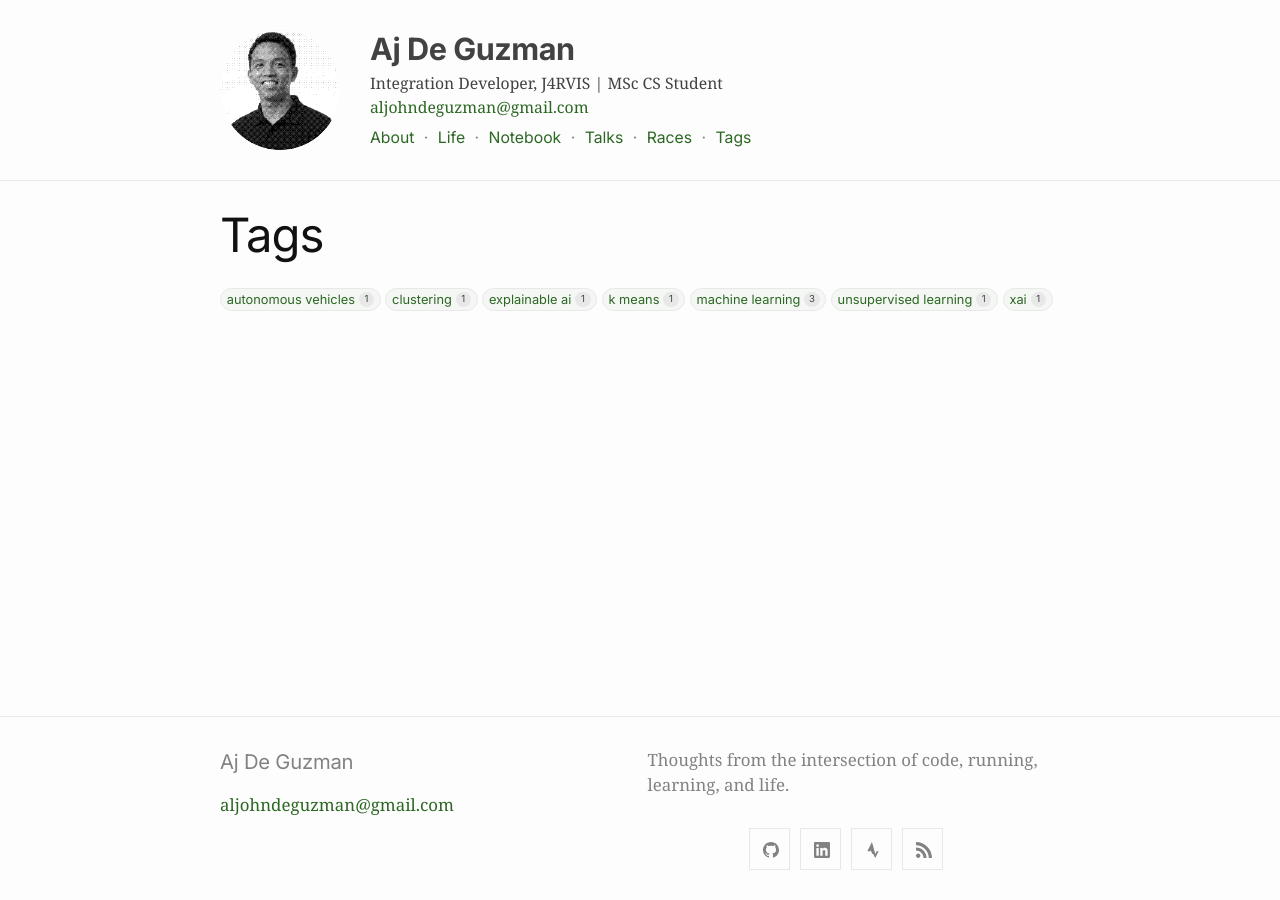
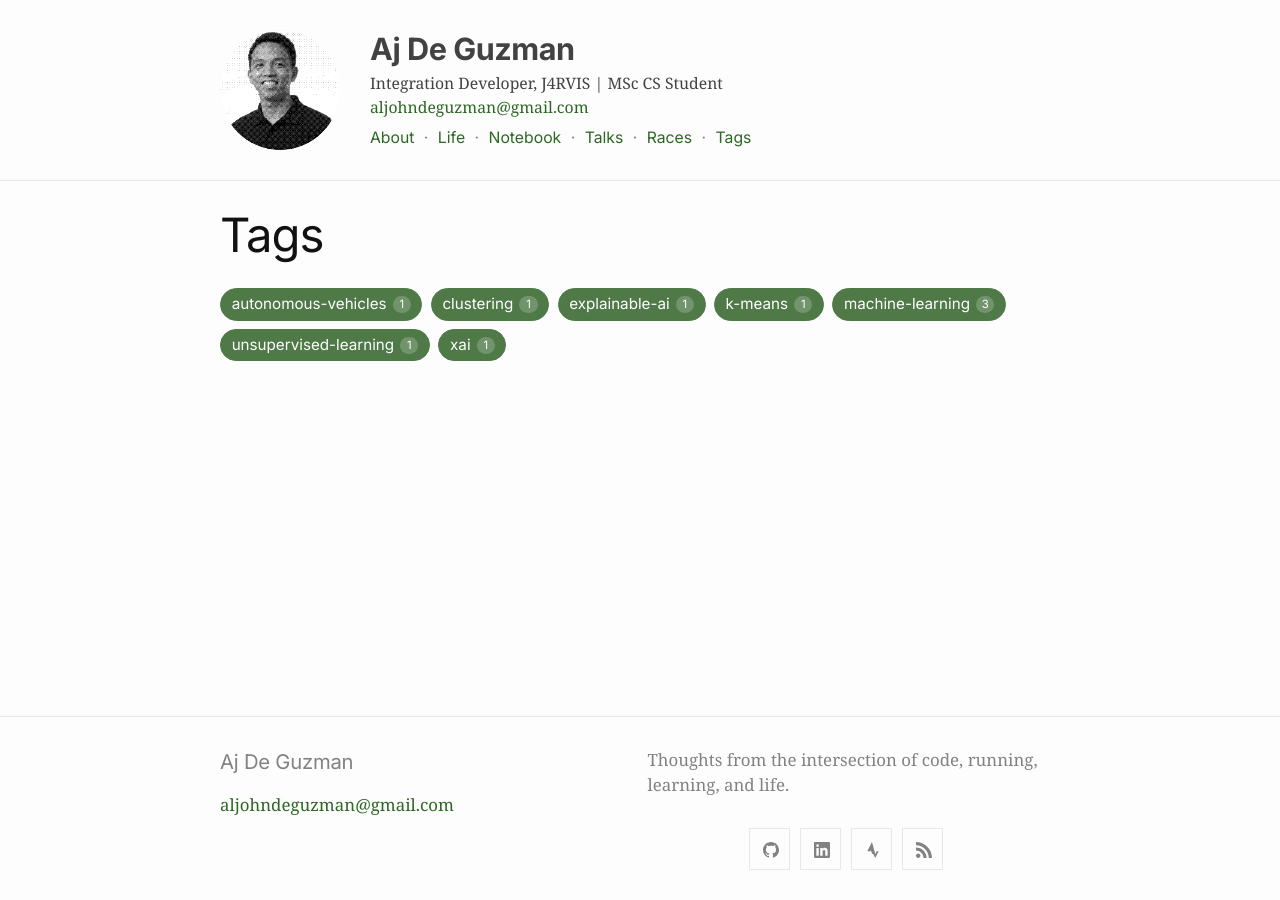
Before and after one commit to ajdeguzman/ajdeguzman.github.io, a Jekyll site: the page built from tags.md, in a window 1280 px wide. Built offline with Jekyll 4.4.1, drawn with Linux system fonts in a browser that asks for light colours.

```diff
--- a/_layouts/post.html
+++ b/_layouts/post.html
@@ -27,7 +27,7 @@ layout: default
       <nav class="post-tags" aria-label="Tags">
         <span class="post-tags-label">Tags:</span>
         {%- for tag in page.tags -%}
-          <a class="tag-link" href="{{ '/tags/' | relative_url }}#tag-{{ tag | slugify }}">{{ tag | replace: '-', ' ' }}</a>
+          <a class="tag-link" href="{{ '/tags/' | relative_url }}#tag-{{ tag | slugify }}">{{ tag }}</a>
         {%- endfor -%}
       </nav>
     {%- endif -%}
--- a/_sass/minima/_custom.scss
+++ b/_sass/minima/_custom.scss
@@ -226,6 +226,25 @@ a:visited {
   }
 }
 
+.post-content .references {
+  margin-left: 0;
+  list-style: none;
+  counter-reset: reference;
+
+  > li {
+    position: relative;
+    margin-bottom: $spacing-unit;
+    padding-left: 2em;
+    counter-increment: reference;
+
+    &::before {
+      position: absolute;
+      left: 0;
+      content: "[" counter(reference) "]";
+    }
+  }
+}
+
 /**
  * Article navigation — stays within Notebook or Life.
  */
@@ -319,9 +338,33 @@ a:visited {
 .tag-index {
   margin-left: 0;
   margin-bottom: $spacing-unit * 1.5;
+  gap: 0.55em;
+  font-size: 0.95rem;
   list-style: none;
 
   > li { margin: 0; }
+
+  .tag-link {
+    gap: 0.4em;
+    padding: 0.25em 0.7em;
+    border-color: #4F7A48;
+    background-color: #4F7A48;
+
+    &,
+    &:visited { color: #fff; }
+
+    &:hover,
+    &:focus {
+      border-color: darken(#4F7A48, 5%);
+      background-color: darken(#4F7A48, 5%);
+      color: #fff;
+    }
+
+    .tag-count {
+      background: rgba(#fff, 0.2);
+      color: #fff;
+    }
+  }
 }
 
 .tag-count {
--- a/tags.md
+++ b/tags.md
@@ -14,7 +14,7 @@ permalink: /tags/
     {% assign tag_posts = tag[1] %}
     <li>
       <a class="tag-link" href="#tag-{{ tag_name | slugify }}">
-        {{ tag_name | replace: "-", " " }}
+        {{ tag_name }}
         <span class="tag-count" aria-label="{{ tag_posts.size }} {% if tag_posts.size == 1 %}post{% else %}posts{% endif %}">{{ tag_posts.size }}</span>
       </a>
     </li>
@@ -26,7 +26,7 @@ permalink: /tags/
     {% assign tag_name = tag[0] %}
     {% assign tag_posts = tag[1] | sort: "date" | reverse %}
     <section class="tag-section" id="tag-{{ tag_name | slugify }}">
-      <h2>{{ tag_name | replace: "-", " " }}</h2>
+      <h2>{{ tag_name }}</h2>
       <ul class="notebook-list">
         {% for post in tag_posts %}
           <li>
```
Also changed, not shown: _posts/2026-09-21-ai-explain-yourself.md (+15 -5 lines).
